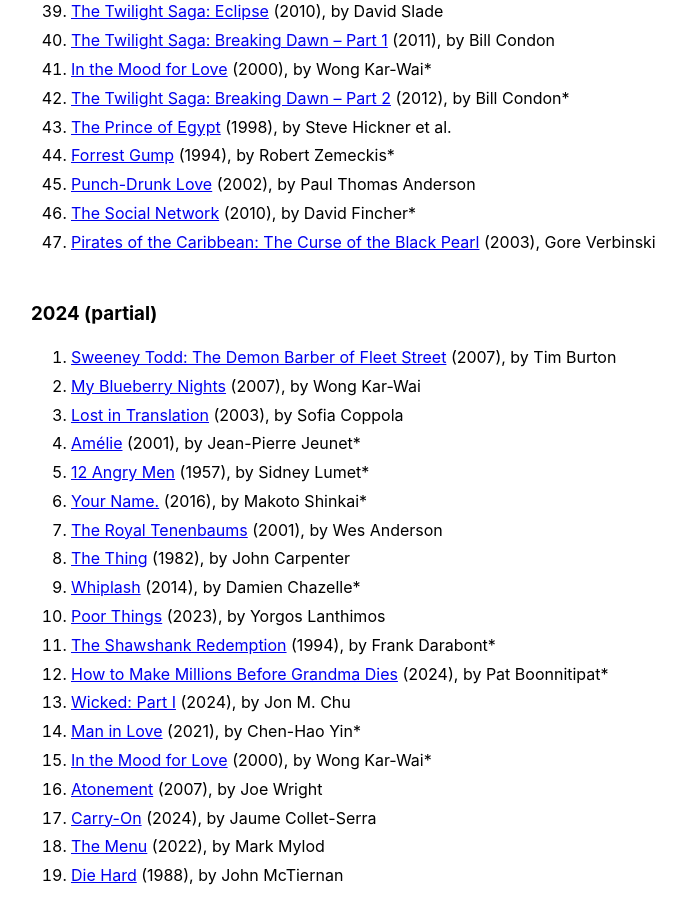
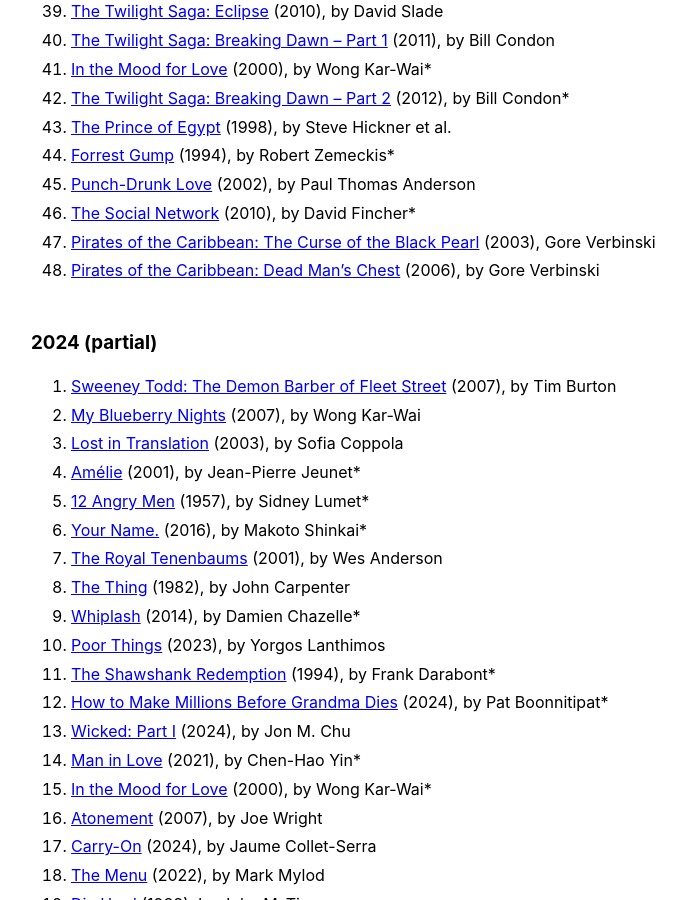
Before and after one commit to llucasly/llucasly.github.io, a Jekyll site: the page built from watching list.md, in a window 1280 px wide and 900 px high, scrolled down 1421 px. Shown: the whole window, without its empty margins (289-975 px from the left). Built offline with Jekyll 4.4.1, drawn with Linux system fonts in a browser that asks for light colours.

Commit message:
Added Movie

```diff
--- a/watching list.md
+++ b/watching list.md
@@ -55,6 +55,7 @@ Films I especially loved are marked with an astrisk (*).
 45. [Punch-Drunk Love](https://letterboxd.com/film/punch-drunk-love/) (2002), by Paul Thomas Anderson
 46. [The Social Network](https://letterboxd.com/film/the-social-network/) (2010), by David Fincher*
 47. [Pirates of the Caribbean: The Curse of the Black Pearl](https://letterboxd.com/film/pirates-of-the-caribbean-the-curse-of-the-black-pearl/) (2003),  Gore Verbinski
+48. [Pirates of the Caribbean: Dead Man’s Chest](https://letterboxd.com/film/pirates-of-the-caribbean-dead-mans-chest/) (2006), by Gore Verbinski
 
 ### 2024 (partial)
 1. [Sweeney Todd: The Demon Barber of Fleet Street](https://letterboxd.com/film/sweeney-todd-the-demon-barber-of-fleet-street-2007/) (2007), by Tim Burton
```
